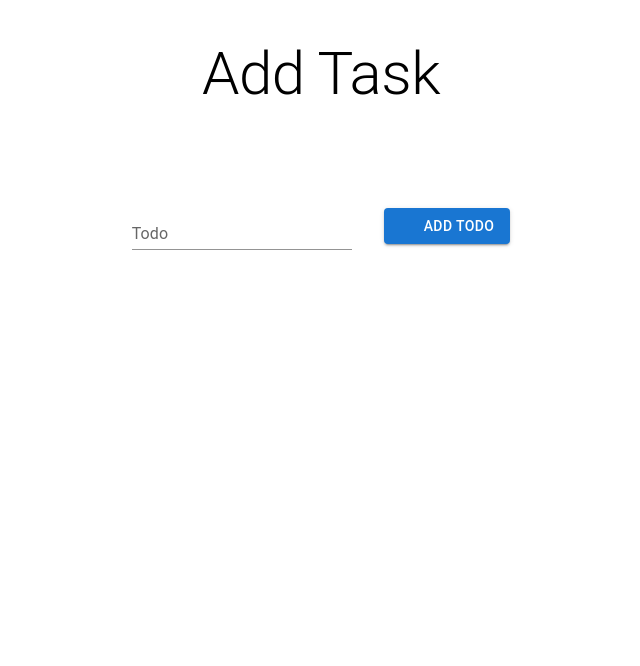
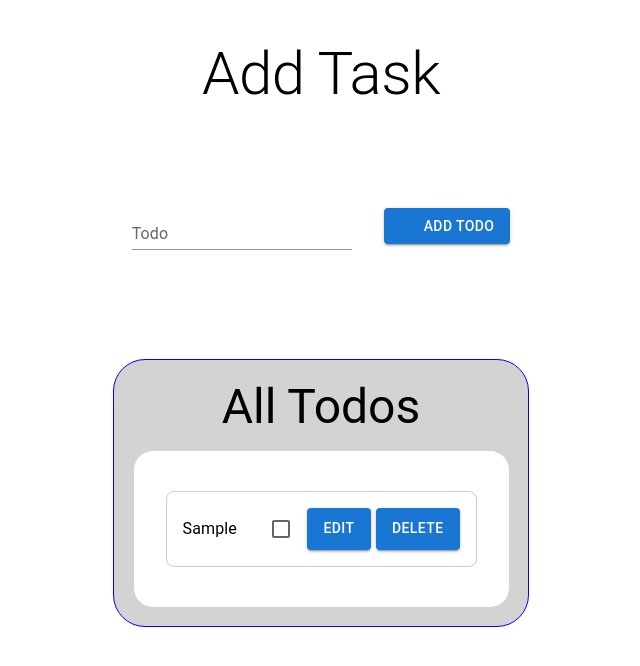
Before and after one commit to jayant880/todoappMaterialUI, a React (Vite) app: page / in a window 1280 px wide. Both pictures are taken after typing "Sample" into the empty fields and a click on the button "ADD TODO". Shown: the top 666 px of the page, without its empty margins (319-959 px from the left). Built offline with nearby package versions, Linux system fonts and the light colour scheme; some icons are missing.

Commit message:
Feat: View Created Todos

```diff
--- a/src/App.jsx
+++ b/src/App.jsx
@@ -1,5 +1,8 @@
 import { useState } from "react";
 import TodoForm from "./components/TodoForm";
+import ViewTodos from "./components/ViewTodos";
+import Box from "@mui/material/Box";
+import "./style/main.css";
 
 const App = () => {
   const [tasks, setTasks] = useState([]);
@@ -14,9 +17,17 @@ const App = () => {
   };
 
   return (
-    <div>
+    <Box
+      sx={{
+        display: "flex",
+        flexDirection: "column",
+        justifyContent: "center",
+        alignItems: "center",
+      }}
+    >
       <TodoForm addTask={addTask} />
-    </div>
+      <ViewTodos tasks={tasks} />
+    </Box>
   );
 };
 
--- /dev/null
+++ b/src/components/TodoCard.jsx
@@ -0,0 +1,39 @@
+import Typography from "@mui/material/Typography";
+import Box from "@mui/material/Box";
+import Button from "@mui/material/Button";
+import Checkbox from "@mui/material/Checkbox";
+import { useState } from "react";
+
+const TodoCard = ({ task }) => {
+  const [taskCompleted, setTaskCompleted] = useState(task.isCompleted);
+  const handleChange = () => {
+    setTaskCompleted(!taskCompleted);
+  };
+  return (
+    <Box
+      sx={{
+        border: "1px solid #ccc",
+        borderRadius: "8px",
+        padding: "1rem",
+        margin: "0.5rem 0",
+        display: "flex",
+        justifyContent: "space-between",
+        alignItems: "center",
+      }}
+    >
+      <Typography>{task.task}</Typography>
+      <Box
+        sx={{
+          display: "flex",
+          gap: "5px",
+        }}
+      >
+        <Checkbox checked={taskCompleted} onChange={handleChange} />
+        <Button variant="contained">Edit</Button>
+        <Button variant="contained">Delete</Button>
+      </Box>
+    </Box>
+  );
+};
+
+export default TodoCard;
--- /dev/null
+++ b/src/components/ViewTodos.jsx
@@ -0,0 +1,48 @@
+import Typography from "@mui/material/Typography";
+import Box from "@mui/material/Box";
+import TodoCard from "./TodoCard";
+
+const ViewTodos = ({ tasks }) => {
+  return (
+    <Box
+      sx={{
+        display: "flex",
+        flexDirection: "column",
+        justifyContent: "center",
+        backgroundColor: "lightgray",
+        alignItems: "center",
+        minWidth: "400px",
+        border: "1px solid blue",
+        borderRadius: "2rem",
+        margin: "2rem",
+        padding: "1.2rem",
+      }}
+    >
+      <Typography
+        variant="h3"
+        sx={{
+          textTransform: "capitalize",
+          marginBottom: "1rem",
+        }}
+      >
+        All todos
+      </Typography>
+      <Box
+        sx={{
+          backgroundColor: "white",
+          minWidth: "375px",
+          padding: "2rem",
+          borderRadius: "1.2rem",
+        }}
+      >
+        {tasks.length > 0 ? (
+          tasks.map((task) => <TodoCard key={task.id} task={task} />)
+        ) : (
+          <Typography>No todos yet</Typography>
+        )}
+      </Box>
+    </Box>
+  );
+};
+
+export default ViewTodos;
--- /dev/null
+++ b/src/style/main.css
@@ -0,0 +1,4 @@
+* {
+  margin: 0;
+  box-sizing: border-box;
+}
```
